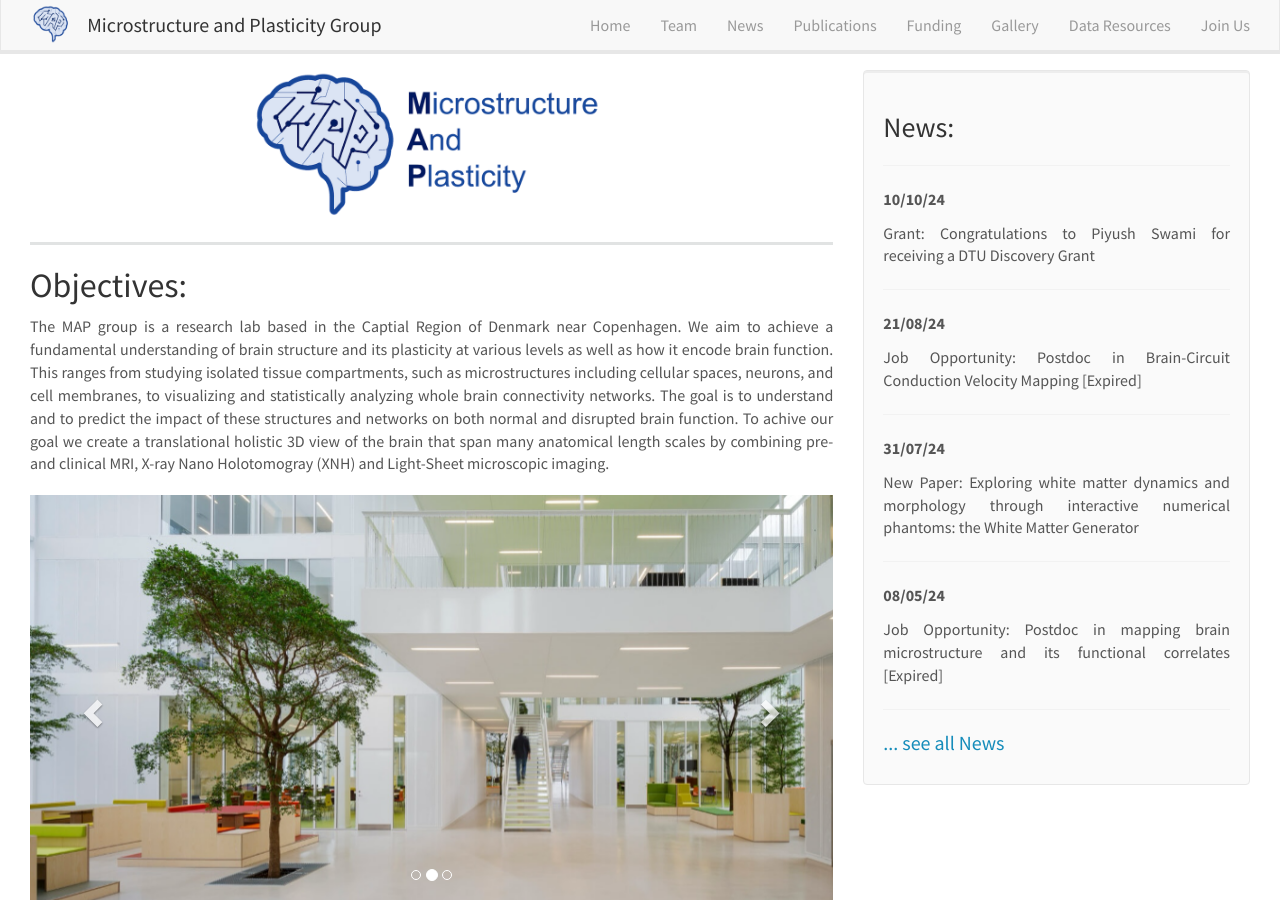
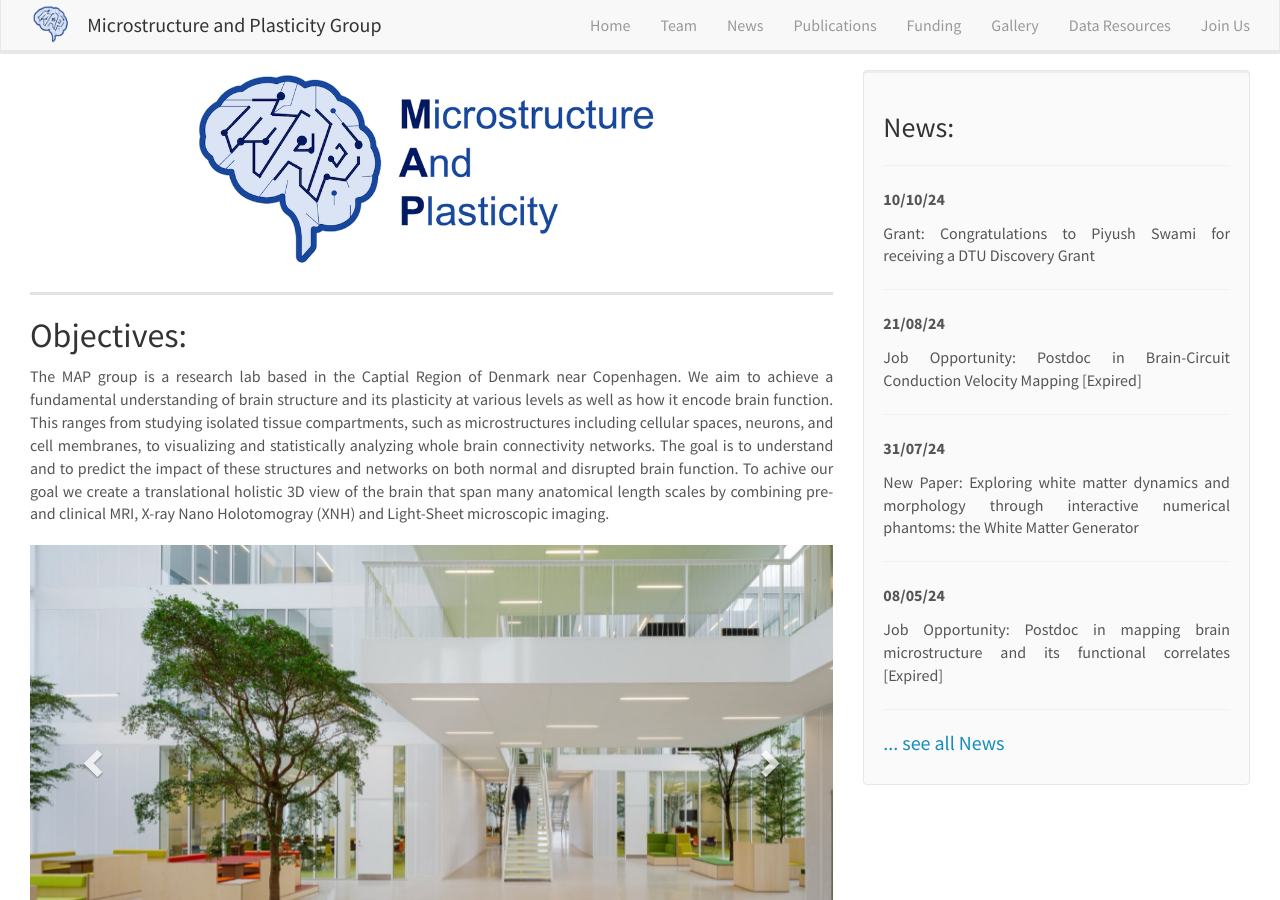
Before and after one commit to MaP-science/MaPWebsite, a Jekyll site: the page built from _pages/home.md, in a window 1280 px wide and 900 px high. Built offline with Jekyll 4.4.1, drawn with Linux system fonts in a browser that asks for light colours; nearby versions of some CDN libraries.

Commit message:
Modifying homepage - error on deployment

```diff
--- a/_layouts/homelay.html
+++ b/_layouts/homelay.html
@@ -3,10 +3,6 @@ layout: default
 ---
 
   <div id="homeid" class="col-sm-8">
-        <div class="text-center">
-          <img style="position:relative; left:0px" src="/images/logo/footer_logo.png" height="150" width="auto" class="rounded float-right" alt="...">
-        </div>
-
 	{{ content }}
   </div>
   <div id="newsid" class="col-sm-4" >
--- a/_pages/home.md
+++ b/_pages/home.md
@@ -5,6 +5,10 @@ excerpt: "Microstructure And Plasticity Group"
 sitemap: false
 permalink: /
 ---
+
+<div class="text-center">
+  <img style="position:relative; left:0px" src="/images/logo/footer_logo.png" height="200" width="auto" class="rounded float-right" alt="Lab Logo">
+</div>
 
 <hr style="border-top: 3px solid #e1e3e3;"> <!-- Add a faint horizontal line here -->
 
```
